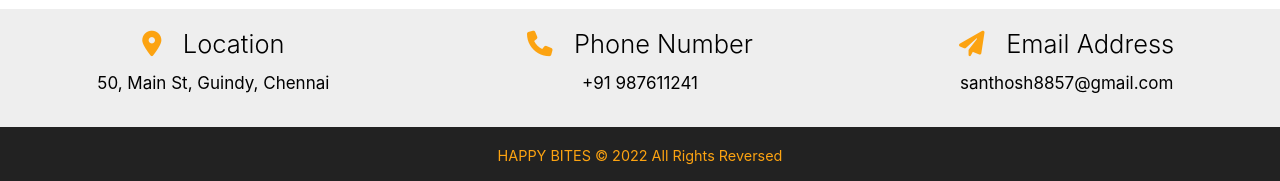
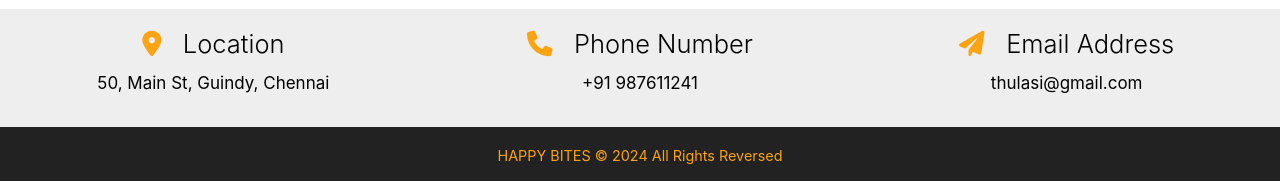
Before and after one commit to santhosh8857/food-app, a React (Create React App) app: page /contact in a window 1280 px wide. Shown: the part 834-1015 px from the top of the page. Built offline with nearby package versions, Linux system fonts and the light colour scheme.

Commit message:
updated contact info

```diff
--- a/src/components/main/Contact.js
+++ b/src/components/main/Contact.js
@@ -112,7 +112,7 @@ const Contact = () => {
           />
           <FeatureCard
             title="Email Address"
-            description="santhosh8857@gmail.com"
+            description="thulasi@gmail.com"
             icon="fa-solid fa-paper-plane"
             contact={true}
           />
--- a/src/components/utilities/Footer.js
+++ b/src/components/utilities/Footer.js
@@ -9,7 +9,7 @@ const Footer = () => {
           className="text-center"
           style={{ fontSize: "0.9rem" }}
         >
-          HAPPY BITES &copy; 2022 All Rights Reversed
+          HAPPY BITES &copy; 2024 All Rights Reversed
         </p>
       </footer>
     </div>
```
